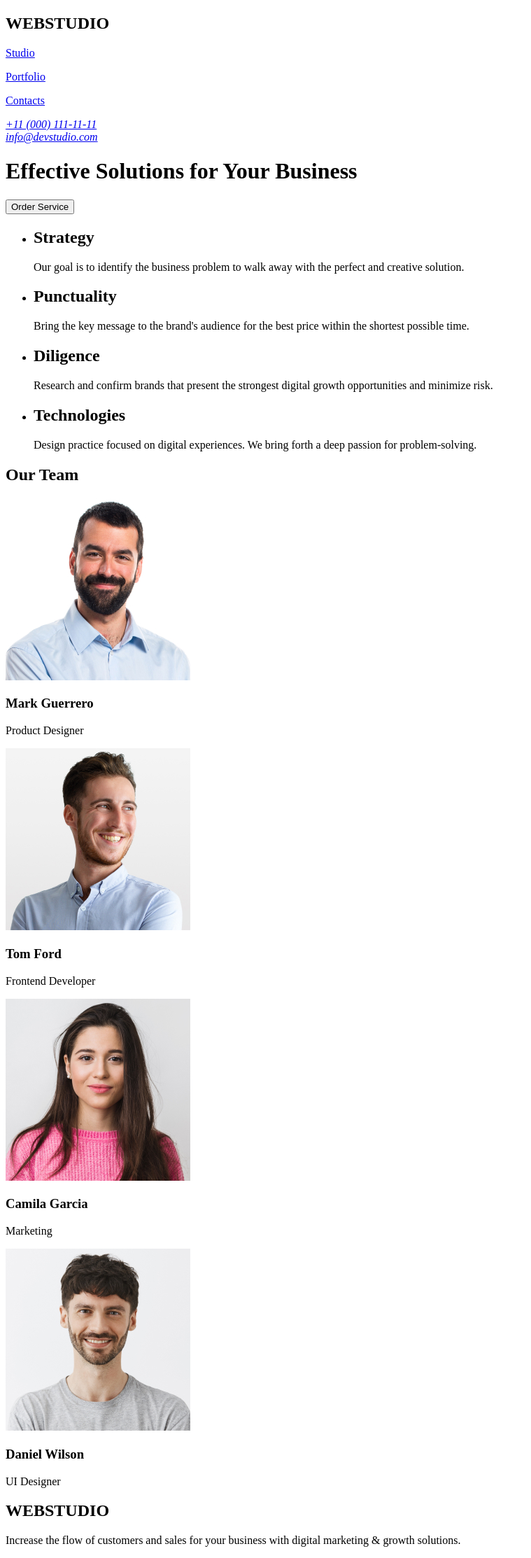
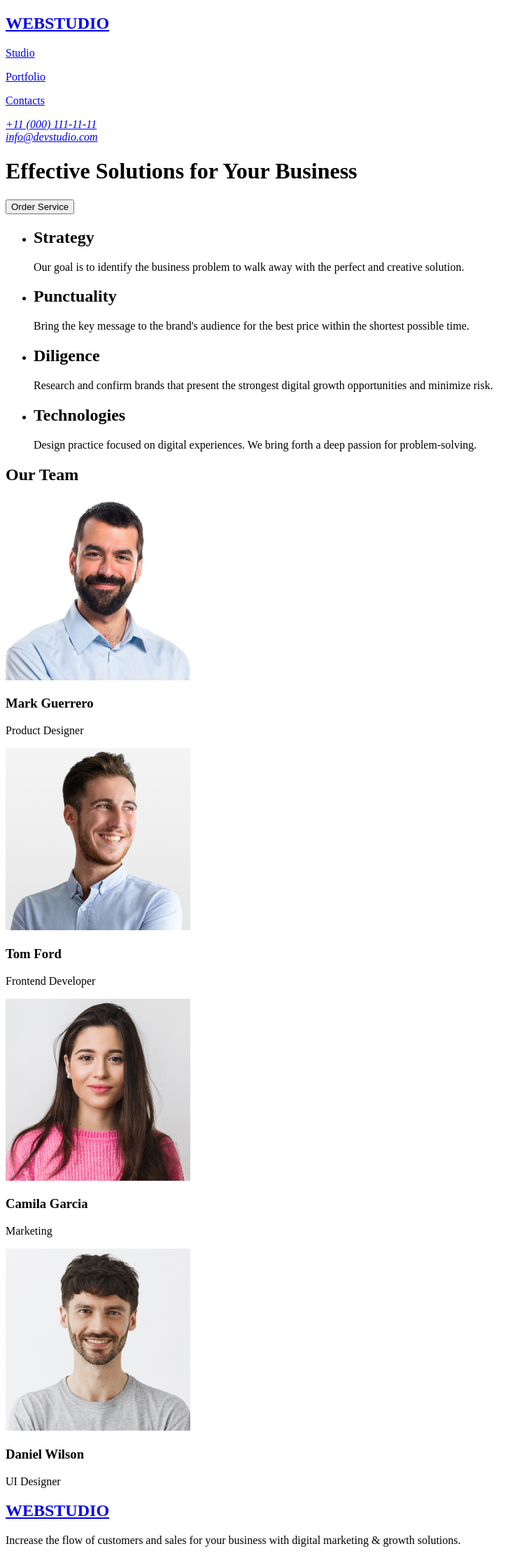
Before and after one commit to InD1909/goit-markup-hw-01, a plain HTML site: page index.html in a window 1280 px wide. Shown: the whole page at 70% size, without its empty margins (0-759 px from the left). Drawn offline with Linux system fonts and the light colour scheme.

Commit message:
Logo url

```diff
--- a/index.html
+++ b/index.html
@@ -5,10 +5,12 @@
     <meta name="viewport" content="width=device-width, initial-scale=1.0" />
     <title>Document</title>
   </head>
-  <body>
+  <body id="mainpage">
     <header>
       <!-- Logo -->
-      <h2 class="logo-1">WEB<span class="logo-2">STUDIO</span></h2>
+      <a href="#mainpage">
+        <h2 class="logo-1">WEB<span class="logo-2">STUDIO</span></h2>
+      </a>
       <!-- Titles -->
       <nav class="titles">
         <p><a href="#studio">Studio</a></p>
@@ -110,7 +112,9 @@
     </main>
     <footer>
       <!-- Logo -->
-      <h2 class="logo-1">WEB<span class="logo-2">STUDIO</span></h2>
+      <a href="#mainpage">
+        <h2 class="logo-1">WEB<span class="logo-2">STUDIO</span></h2>
+      </a>
       <!-- Definition -->
       <p class="footage-definition">
         Increase the flow of customers and sales for your business with digital
```
